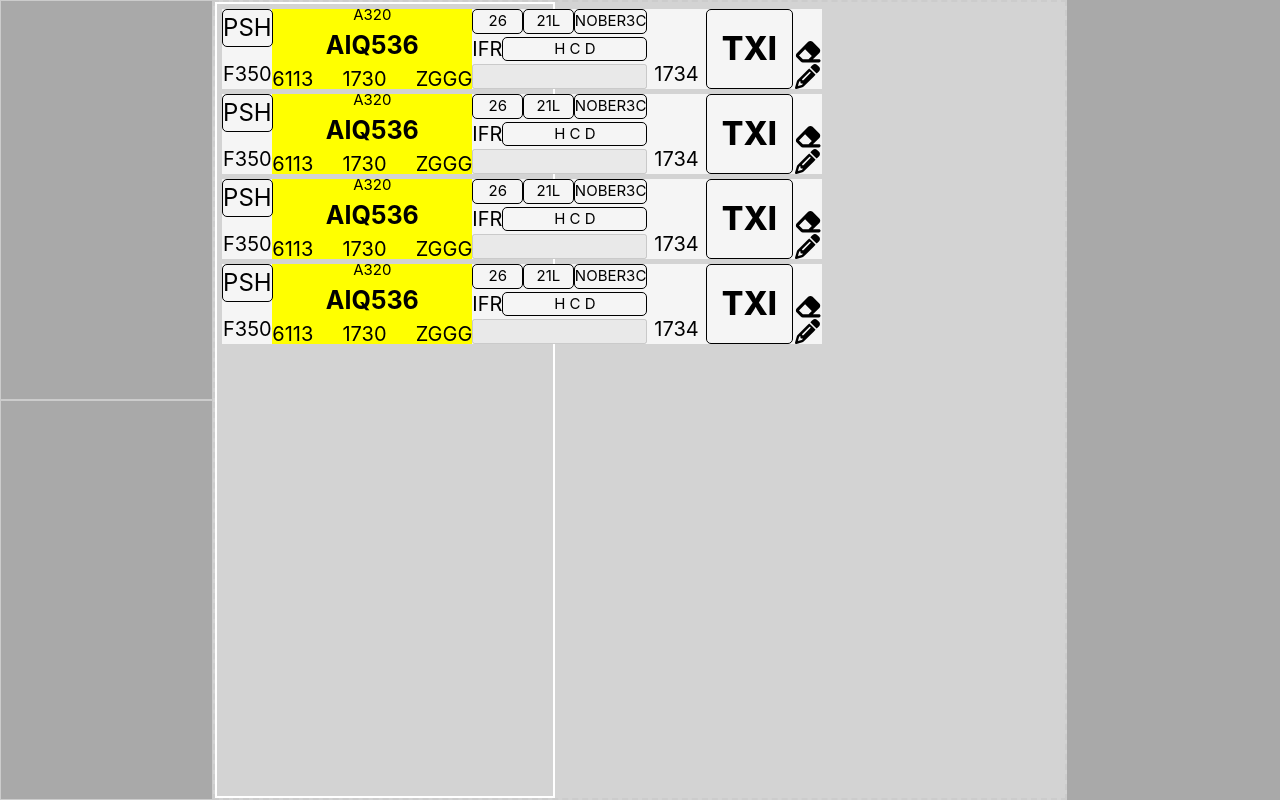
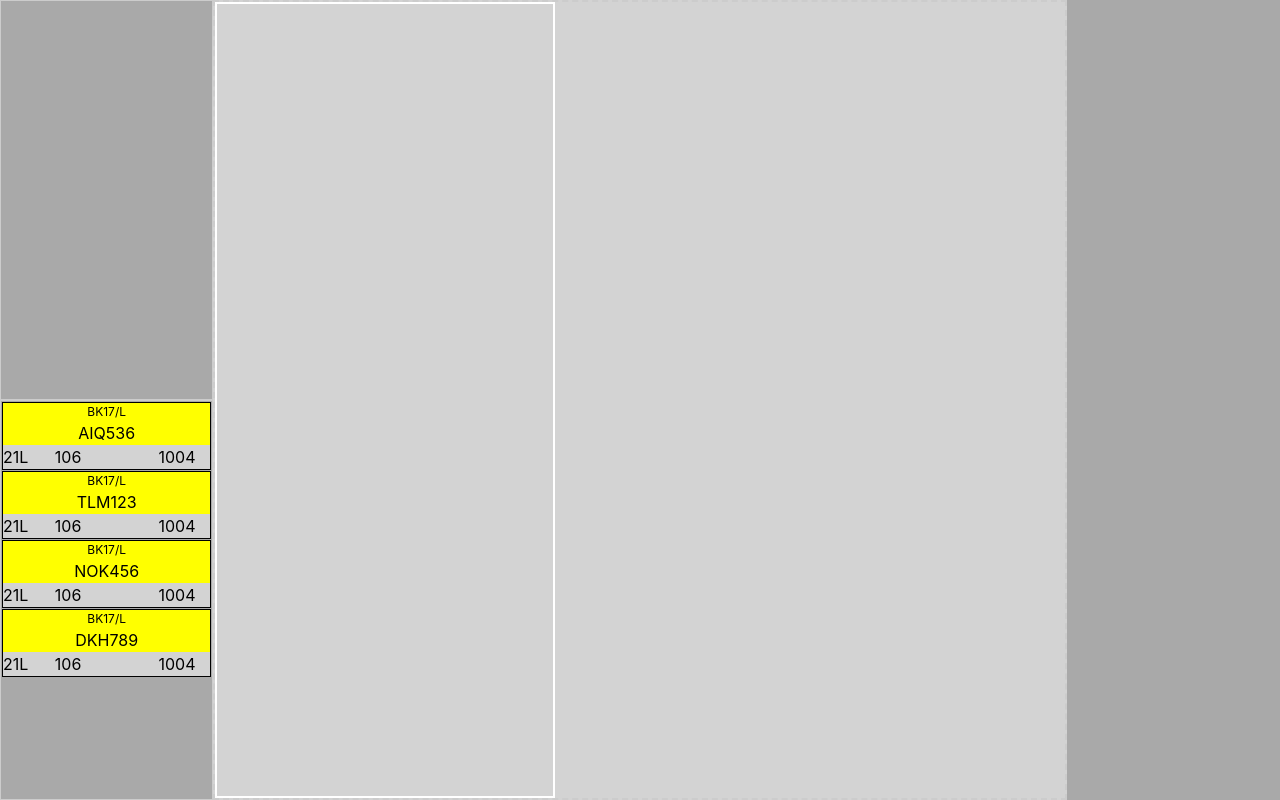
Before and after one commit to ktanrin/e-strip, a Vue app: page / in a window 1280 px wide. Built offline with nearby package versions, Linux system fonts and the light colour scheme.

Commit message:
binding callsign data to strip
using prop send callsign to short-strip and full-strip

```diff
--- a/src/components/Estrip.vue
+++ b/src/components/Estrip.vue
@@ -19,7 +19,9 @@
             <div class="column second">
                 <div class="container is-fluid second-content">
                     <p class="Type">A320</p>
-                    <p class="aircraftCallsign">AIQ536</p>
+                    <p class="aircraftCallsign">
+                        {{ data.aircraftCallsign }}
+                    </p>
                     <div class="container is-fluid lastrow">
                         <p class="SSR">6113</p>
                         <p class="TOBT">1730</p>
@@ -71,21 +73,14 @@
 <script>
 export default {
     name: 'Dep-Estrip',
+    props: {
+    data: {
+      type: Object,
+      required: true
+    }
+  },
     data() {
         return {
-            state: '',
-            requestedFlightLevel: '',
-            aircraftCallsign: '',
-            Type: '',
-            WTC: '',
-            SSR: '',
-            TOBT: '',
-            destinationAirportICAOCode: '',
-            stand: '',
-            flightRule: '',
-            runwayInUse: '',
-            SID: '',
-            taxiRoute: '',
             isDrawing: false,
             isErasing: false,
             isPencilActive: false,
--- a/src/components/EstripInterface.vue
+++ b/src/components/EstripInterface.vue
@@ -74,15 +74,15 @@ export default {
     data() {
         return {
             outboundStrips: [],
-            inboundStrips: [],
+            inboundStrips: [
+              { id: 1, content: 'First strip', x: 0, y: 0 , aircraftCallsign: 'AIQ536'},  // Add position properties
+              { id: 2, content: 'Second strip', x: 0, y: 0 , aircraftCallsign: 'TLM123'},
+              { id: 3, content: 'Third strip', x: 0, y: 0 , aircraftCallsign: 'NOK456'},
+              { id: 4, content: 'Fourth strip', x: 0, y: 0 , aircraftCallsign: 'DKH789'},
+            ],
             centerStrips: [],
             rightStrips: [],
-            strips: [
-              { id: 1, content: 'First strip', x: 0, y: 0 },  // Add position properties
-              { id: 2, content: 'Second strip', x: 0, y: 0},
-              { id: 3, content: 'Third strip', x: 0, y: 0 },
-              { id: 4, content: 'Fourth strip', x: 0, y: 0 },
-            ],
+            strips: [],
             initialX: 0,
             initialY: 0,
             offsetX: 0,
--- a/src/components/ShortEstrip.vue
+++ b/src/components/ShortEstrip.vue
@@ -3,7 +3,7 @@
         <div class="container data">
             <div class="first-row">
                 <p class="type">BK17/L</p>
-                <p class="callsign">BHD711</p>
+                <p class="callsign">{{ data.aircraftCallsign }}</p>
             </div>
             <div class="second-row container columns">
                 <div class="column is-3 p-0">
@@ -27,6 +27,12 @@
 <script>
 export default {
     name: 'ShortEstrip',
+    props: {
+    data: {
+      type: Object,
+      required: true
+    }
+  },
     data() {
         return {
 
```
